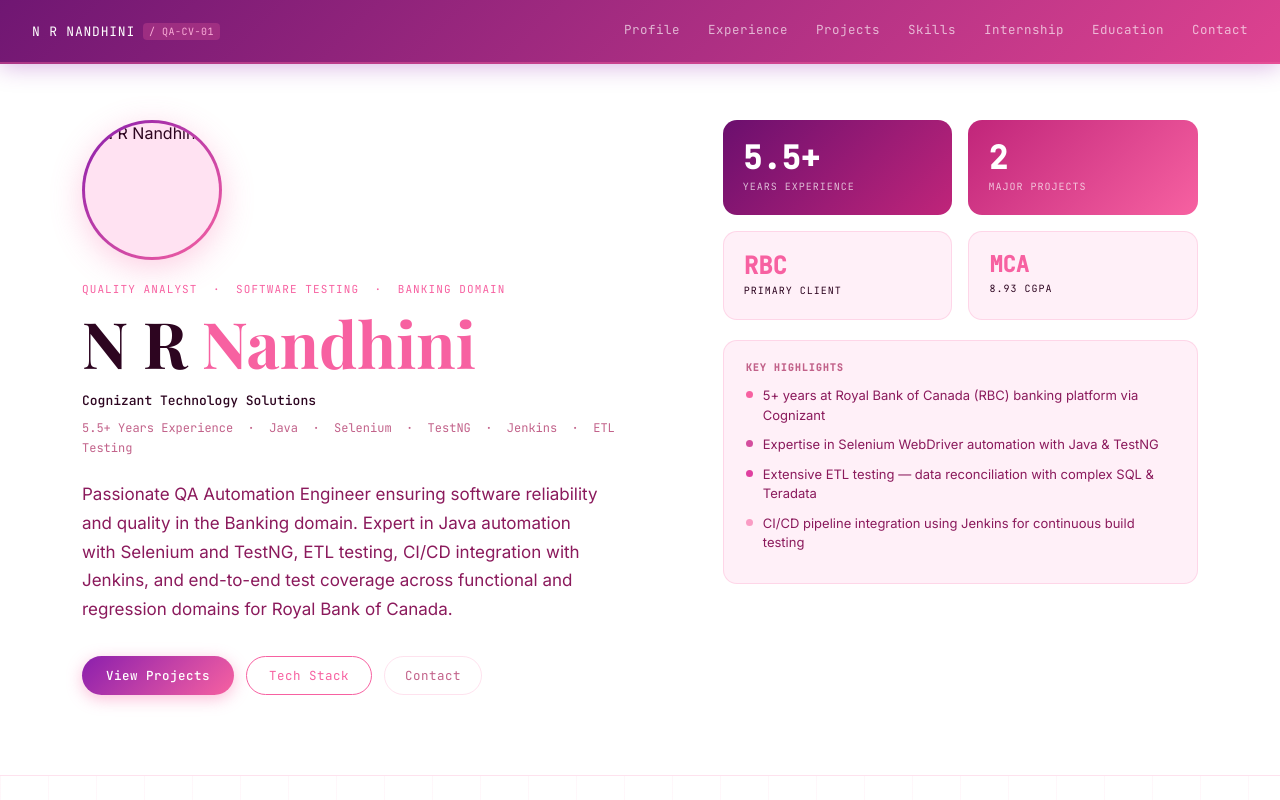
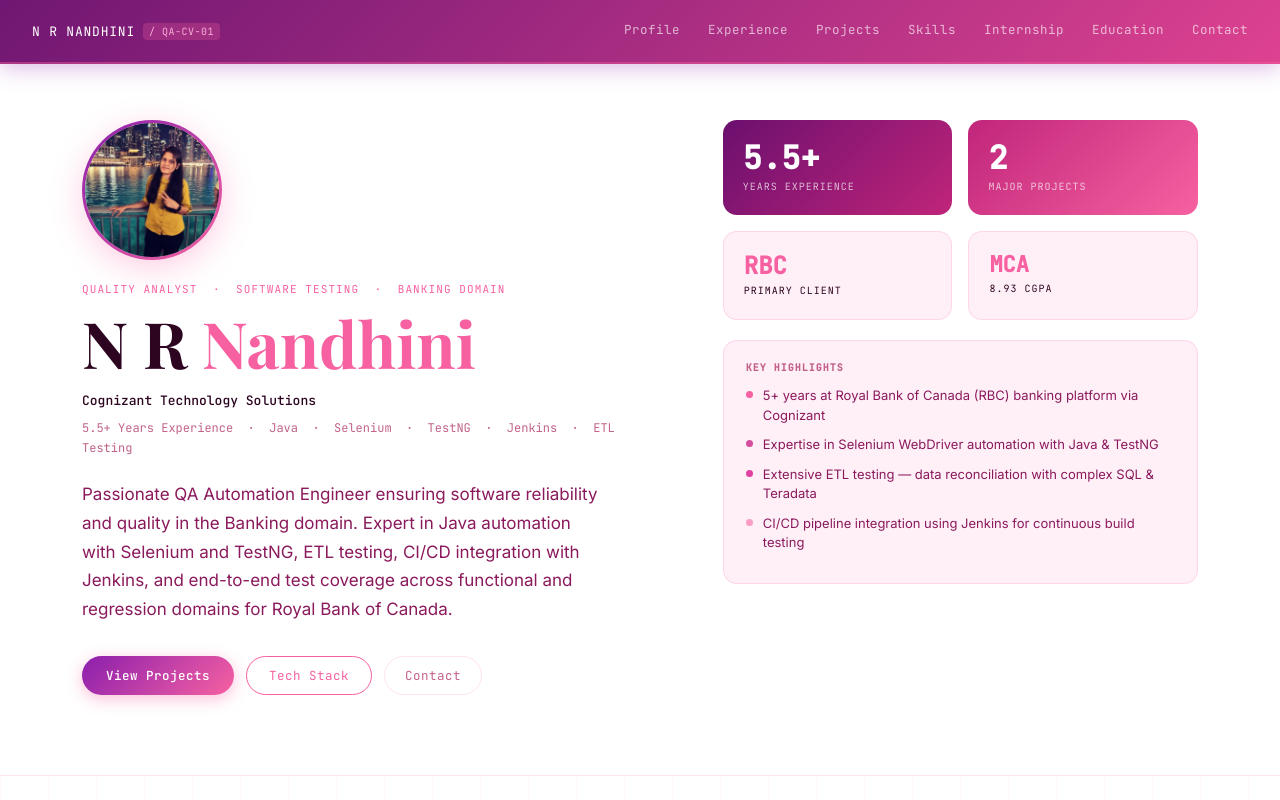
Before and after one commit to sabarivasagan/nandhini, a plain HTML site: page index.html in a window 1280 px wide. Shown: the top 800 px of the page. Drawn offline with nearby package versions, Linux system fonts and the light colour scheme.

Commit message:
Add files via upload

```diff
--- a/index.html
+++ b/index.html
@@ -424,7 +424,7 @@ section:nth-child(even) { background: var(--bg-1); }
       <!-- LEFT -->
       <div>
         <div class="hero-avatar-wrap reveal">
-          <img src="images/nandhini-profile.jpg" alt="N R Nandhini">
+          <img src="images/profile-pic.jpeg" alt="N R Nandhini">
         </div>
         <div class="hero-eyebrow reveal">Quality Analyst &nbsp;·&nbsp; Software Testing &nbsp;·&nbsp; Banking Domain</div>
         <h1 class="hero-h1 reveal">N R <span>Nandhini</span></h1>
```
